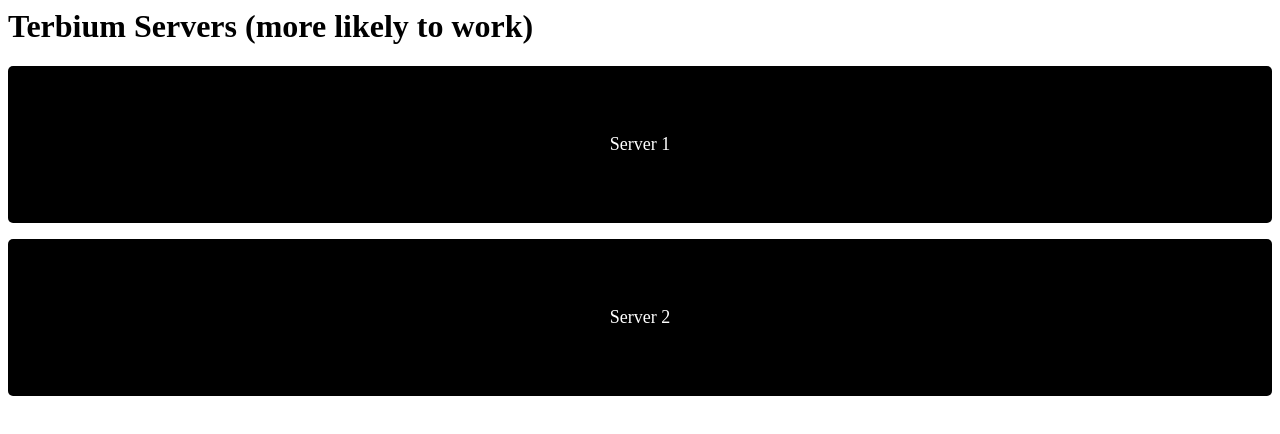
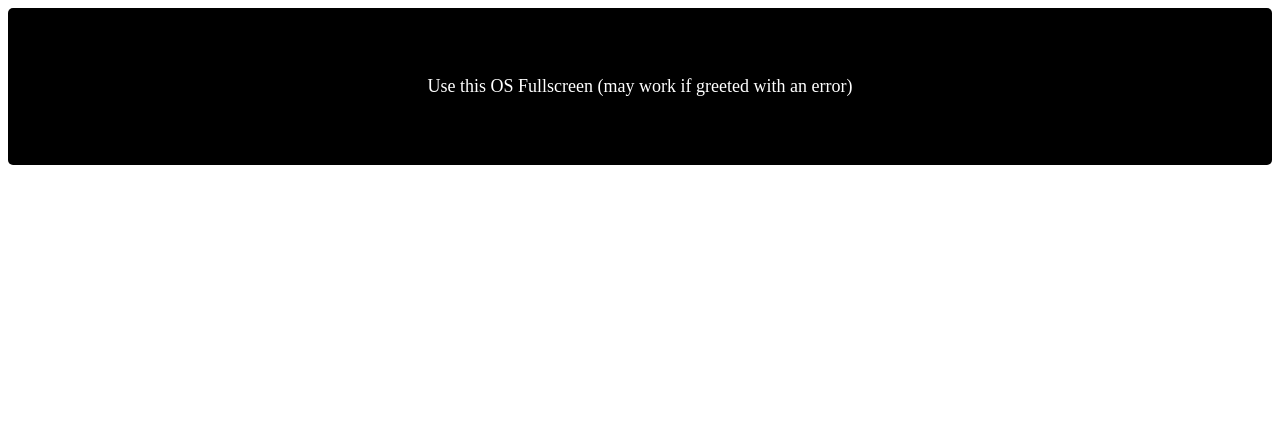
Before and after one commit to Tagics/Terbium, a plain HTML site: page index.html in a window 1280 px wide. Drawn offline with Linux system fonts and the light colour scheme.

Commit message:
Update index.html

```diff
--- a/index.html
+++ b/index.html
@@ -1,11 +1,3 @@
-<h1>
-  Terbium Servers (more likely to work)
-</h1>
-
 <p>
-<html><head><base target="_blank"></head><body><button class="c-button" onclick="myWindow1()">Server 1</button> <script> function myWindow1() { var myWindow1 = window.open('', 'myWindow1', 'scrollbars=1,height='+screen.availHeight+',width='+screen.availWidth); myWindow1.document.write('<!DOCTYPE html>\n\ <title>Game</title>\n\ <p><iframe src="https://punchable.xyz/" frameborder="0" style="overflow:hidden;overflow-x:hidden;overflow-y:hidden;height:100%;width:100%;position:absolute;top:0px;left:0px;right:0px;bottom:0px" height="100%" width="100%">\n\ <script>\n\ alert("");\n\ <\x2fscript>'); } </script> <style> .c-button { min-width: 100%; font-family: inherit; appearance: none; border: 0; border-radius: 5px; background: #000000; color: #fff; padding: 0px 46px; font-size: 18px; cursor: pointer; } .c-button:hover { background: #B0C4DE; } .c-button:focus { outline: none; box-shadow: 0 0 0 4px #cbd6ee; } .c-button { display: flex; align-items: center; justify-content: center; height: 20%; } </style></body></html>
+<html><head><base target="_blank"></head><body><button class="c-button" onclick="myWindow1()">Use this OS Fullscreen (may work if greeted with an error)</button> <script> function myWindow1() { var myWindow1 = window.open('', 'myWindow1', 'scrollbars=1,height='+screen.availHeight+',width='+screen.availWidth); myWindow1.document.write('<!DOCTYPE html>\n\ <title>Game</title>\n\ <p><iframe src="https://terbiumux.net/" frameborder="0" style="overflow:hidden;overflow-x:hidden;overflow-y:hidden;height:100%;width:100%;position:absolute;top:0px;left:0px;right:0px;bottom:0px" height="100%" width="100%">\n\ <script>\n\ alert("");\n\ <\x2fscript>'); } </script> <style> .c-button { min-width: 100%; font-family: inherit; appearance: none; border: 0; border-radius: 5px; background: #000000; color: #fff; padding: 0px 46px; font-size: 18px; cursor: pointer; } .c-button:hover { background: #B0C4DE; } .c-button:focus { outline: none; box-shadow: 0 0 0 4px #cbd6ee; } .c-button { display: flex; align-items: center; justify-content: center; height: 20%; } </style></body></html>
 </p>
-
-<p>
-<html><head><base target="_blank"></head><body><button class="c-button" onclick="myWindow1()">Server 2</button> <script> function myWindow1() { var myWindow1 = window.open('', 'myWindow1', 'scrollbars=1,height='+screen.availHeight+',width='+screen.availWidth); myWindow1.document.write('<!DOCTYPE html>\n\ <title>Game</title>\n\ <p><iframe src="https://schooliscool.xyz/" frameborder="0" style="overflow:hidden;overflow-x:hidden;overflow-y:hidden;height:100%;width:100%;position:absolute;top:0px;left:0px;right:0px;bottom:0px" height="100%" width="100%">\n\ <script>\n\ alert("");\n\ <\x2fscript>'); } </script> <style> .c-button { min-width: 100%; font-family: inherit; appearance: none; border: 0; border-radius: 5px; background: #000000; color: #fff; padding: 0px 46px; font-size: 18px; cursor: pointer; } .c-button:hover { background: #B0C4DE; } .c-button:focus { outline: none; box-shadow: 0 0 0 4px #cbd6ee; } .c-button { display: flex; align-items: center; justify-content: center; height: 20%; } </style></body></html>
-</p>
```
